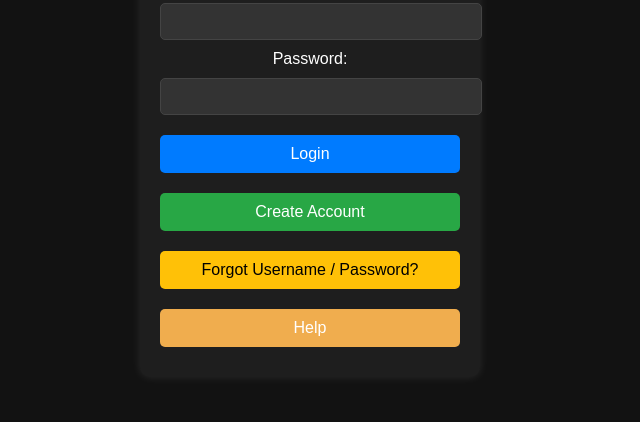
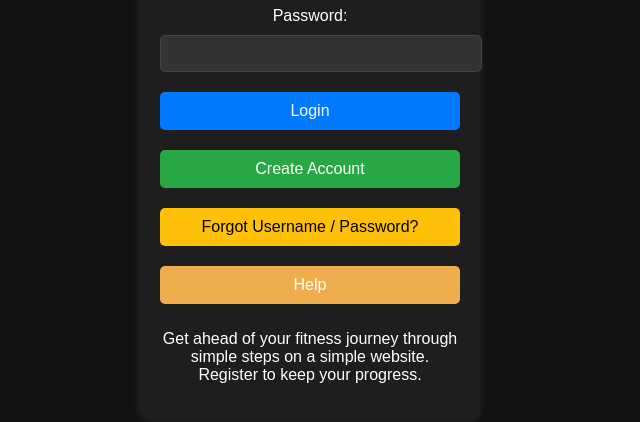
Before and after one commit to Julien-Dochez/CS361_project_main, a plain HTML site: page public/login.html in a window 1280 px wide. Shown: the part 298-720 px from the top of the page, without its empty margins (330-970 px from the left). Drawn offline with Linux system fonts and the light colour scheme.

Commit message:
features for MS1 display

```diff
--- a/public/login.html
+++ b/public/login.html
@@ -19,11 +19,15 @@
 
             <button type="submit" class="login-btn">Login</button>
         </form>
+
         <div class="extra-buttons">
             <button class="signup-btn" onclick="redirectToSignUp()">Create Account</button>
             <button class="forgot-btn" onclick="forgotPassword()">Forgot Username / Password?</button>
             <button class="help-btn" onclick="showHelpPopup()">Help</button>
         </div>
+        <p>Get ahead of your fitness journey through simple steps on a simple website. <br>
+           Register to keep your progress.
+        </p>
     </div>
 
     <!-- Help Popup Modal -->
```
Also changed, not shown: public/password.html (+2 -0 lines).
